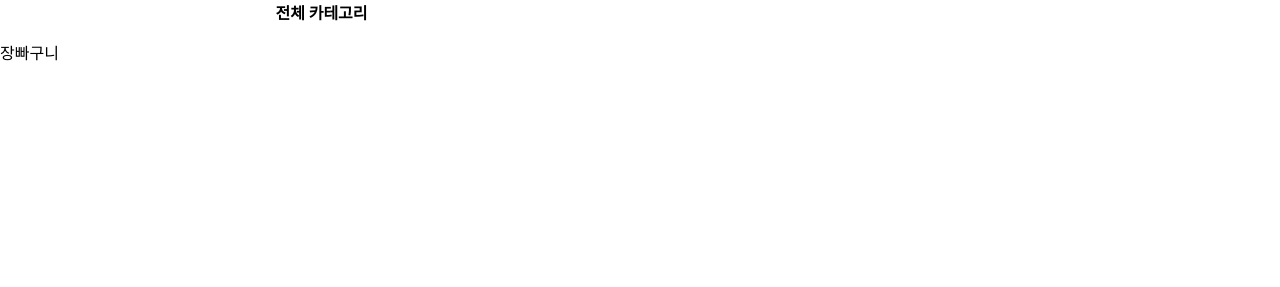
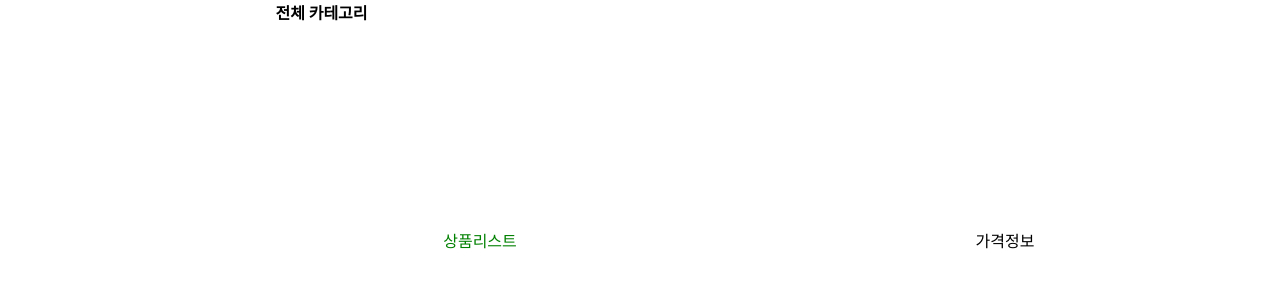
Before and after one commit to ParkJuseung/MarketKurly-Clone, a React (Create React App) app: page /cart in a window 1280 px wide. Shown: the part 421-708 px from the top of the page. Built offline with nearby package versions, Linux system fonts and the light colour scheme; grey boxes are pictures that could not be loaded.

Commit message:
로그인 구현 완료

```diff
--- a/src/pages/Cart.js
+++ b/src/pages/Cart.js
@@ -1,9 +1,43 @@
 /* eslint-disable */
 
 import React from "react";
+import styled from "styled-components";
 
 const Cart = props => {
-  return <div>장빠구니</div>;
+  return (
+    <>
+      <Wrap>
+        <Wrap>
+          <ProductWrap>
+            <div>상품리스트</div>
+          </ProductWrap>
+        </Wrap>
+        <Wrap>
+          <div>가격정보</div>
+        </Wrap>
+      </Wrap>
+    </>
+  );
 };
 
 export default Cart;
+
+const Wrap = styled.div`
+  display: flex;
+  justify-content: center;
+  align-items: center;
+  width: 1050px;
+  height: 400px;
+  margin: 10px auto;
+  box-sizing: border-box;
+`;
+
+const ProductWrap = styled.div`
+  display: flex;
+  justify-content: center;
+  align-items: center;
+  width: 730px;
+  box-sizing: border-box;
+  padding: 10px;
+  color: green;
+`;
--- a/src/pages/Signup.js
+++ b/src/pages/Signup.js
@@ -17,6 +17,7 @@ const Signup = props => {
   const [passwordCheck, setPasswordCheck] = useState("");
 
   const [checkEmail, setCheckEmail] = useState(false);
+  const [checkPassword, setCheckPassword] = useState(true);
 
   const onChange = (e, setIntput) => {
     setIntput(e.target.value);
@@ -31,7 +32,11 @@ const Signup = props => {
   };
 
   const signUp = () => {
-    if (checkEmail && password !== passwordCheck) {
+    if (password !== passwordCheck) {
+      setCheckPassword(false);
+      return;
+    }
+    if (checkEmail && checkPassword) {
       dispatch(userActions.singUpAPI(email, username, password));
     } else {
       return;
@@ -60,7 +65,7 @@ const Signup = props => {
             <Button onClick={validateEmail}>중복확인</Button>
           </InputWrapper>
           {checkEmail && (
-            <Text style={{ fontSize: "10px", color: "red" }}>
+            <Text style={{ fontSize: "10px" }} bold>
               ✅&nbsp; 이메일 중복확인 완료
             </Text>
           )}
@@ -111,8 +116,10 @@ const Signup = props => {
             />
             <FakeDiv />
           </InputWrapper>
-          {password === passwordCheck && (
-            <Text style={{ fontSize: "10px" }}>✅&nbsp; 비밀번호 동일함</Text>
+          {!checkPassword && (
+            <Text style={{ fontSize: "10px" }} bold>
+              🕵️&nbsp; 비밀번호 확인해보셈
+            </Text>
           )}
         </Wrap>
 
```
